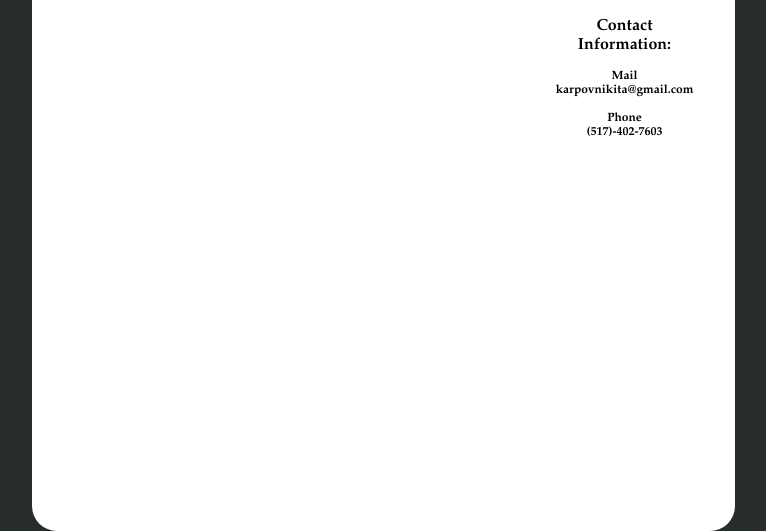
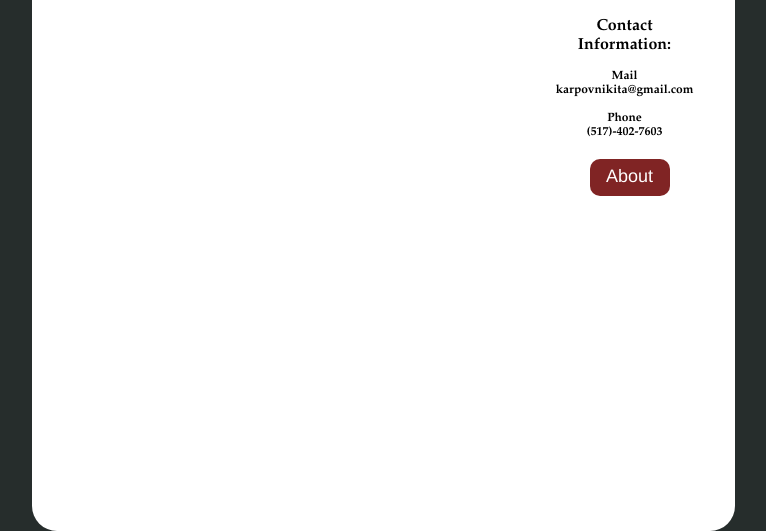
Before and after one commit to Karpovni/portfolio, a plain HTML site: page index.html in a window 1280 px wide. Shown: the part 376-907 px from the top of the page, without its empty margins (257-1023 px from the left). Drawn offline with Linux system fonts and the light colour scheme.

Commit message:
meta
meta added

```diff
--- a/index.html
+++ b/index.html
@@ -1,6 +1,10 @@
 <!DOCTYPE html>
 <html>
     <head>
+        <meta charset="utf-8">
+        <meta name="author" content="Nikita Karpov">
+        <meta name="description" content="My Portfolio website">
+        <meta name="keywords" content="nikita, karpov, digital, portfolio">
     	<link type="text/css" rel="stylesheet" href="stylesheet.css"/>
 		<title>Nikita Karpov</title>
         <style>
@@ -8,7 +12,7 @@
 	</head>
 	<body>
         <div id="background">
-            <div  id="logo"><img src="http://karpovni.github.io/karpjan/module9/logo-for-web.png" /></div>
+            <div  id="logo"><img src="http://karpovni.github.io/karpjan/module9/logo-for-web.png" alt="Nikita Karpov"/></div>
             <div id="navigation-background">
                 <!--Navigatoin items:-->
                 <p class="navigation" id="home" style="background-color: #4a1c17"><a href="karpovni.github.io/portfolio/index.html" class="navig-link">Home</a></p>
@@ -33,7 +37,8 @@
             <div id="contact">
                     <span style="font-size: 16px">Contact<br>Information:</span><br>
 <br>Mail<br>karpovnikita@gmail.com<br><br>Phone<br>(517)-402-7603
-                </div>
+            </div>
+            <div id="about"><a href="karpovni.github.io/portfolio/about" class="navig-link">About</a></div>
         </div>
 
 	</body>
--- a/stylesheet.css
+++ b/stylesheet.css
@@ -93,4 +93,20 @@ a:hover.navig-link {
     font-weight: bold;
     font-family: Adobe Caslon Pro, Garamond;
     text-align: center;
+    display: inline-block;
 }
+#about {
+    width: 80px;
+    height: 30px;
+    padding-top: 7px;
+    border-radius: 10px;
+    background-color: #802424;
+    float: right;
+    clear: right;
+    margin-top: 20px;
+    margin-right: 65px;
+    font-size: 18px;
+    font-family: Helvetica, Garamond;
+    color: white;
+    text-align: center;
+}
```
Also changed, not shown: 1 other file.
